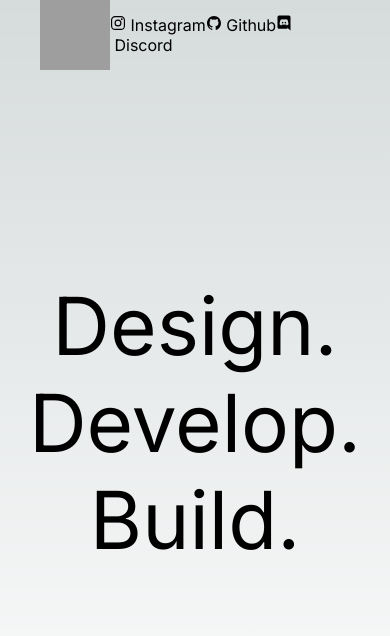
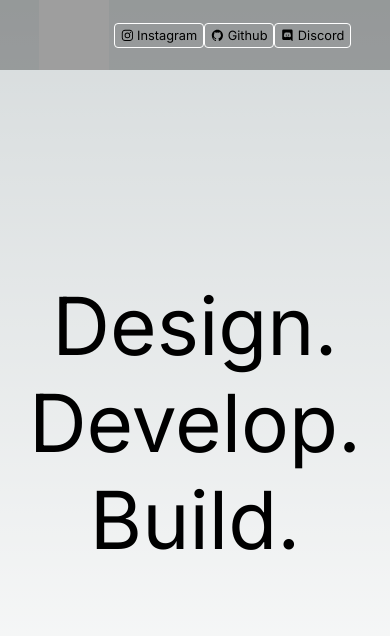
Before and after one commit to Raehan-Ramadhan/webdev-journey-web, a Next.js app: page / in a window 390 px wide. Shown: the top 636 px of the page. Built offline with nearby package versions, Linux system fonts and the light colour scheme; grey boxes are pictures that could not be loaded.

Commit message:
(temp) mobile navigation css

```diff
--- a/src/app/components/navigation.mobile.module.css
+++ b/src/app/components/navigation.mobile.module.css
@@ -3,9 +3,28 @@
 	top: 0;
 	left: 0;
 	background-color: transparent;
+	width: 100vw;
 	z-index: 100;
 	display: flex;
 	align-items: center;
+	justify-content: center;
+	padding: 0 40px;
+	background-color: rgba(0, 0, 0, 0.3);
+}
+
+.nav {
+	display: flex;
+	margin-left: 5px;
+	align-items: center;
 	justify-content: space-between;
-	padding: 0 40px;
+	width: 100%;
 }
+
+.nav > a {
+	font-size: 0.8em;
+	display: flex;
+	align-items: center;
+	padding: 4px 6px;
+	border-radius: 4px;
+	border: 1px solid white;
+}
```
